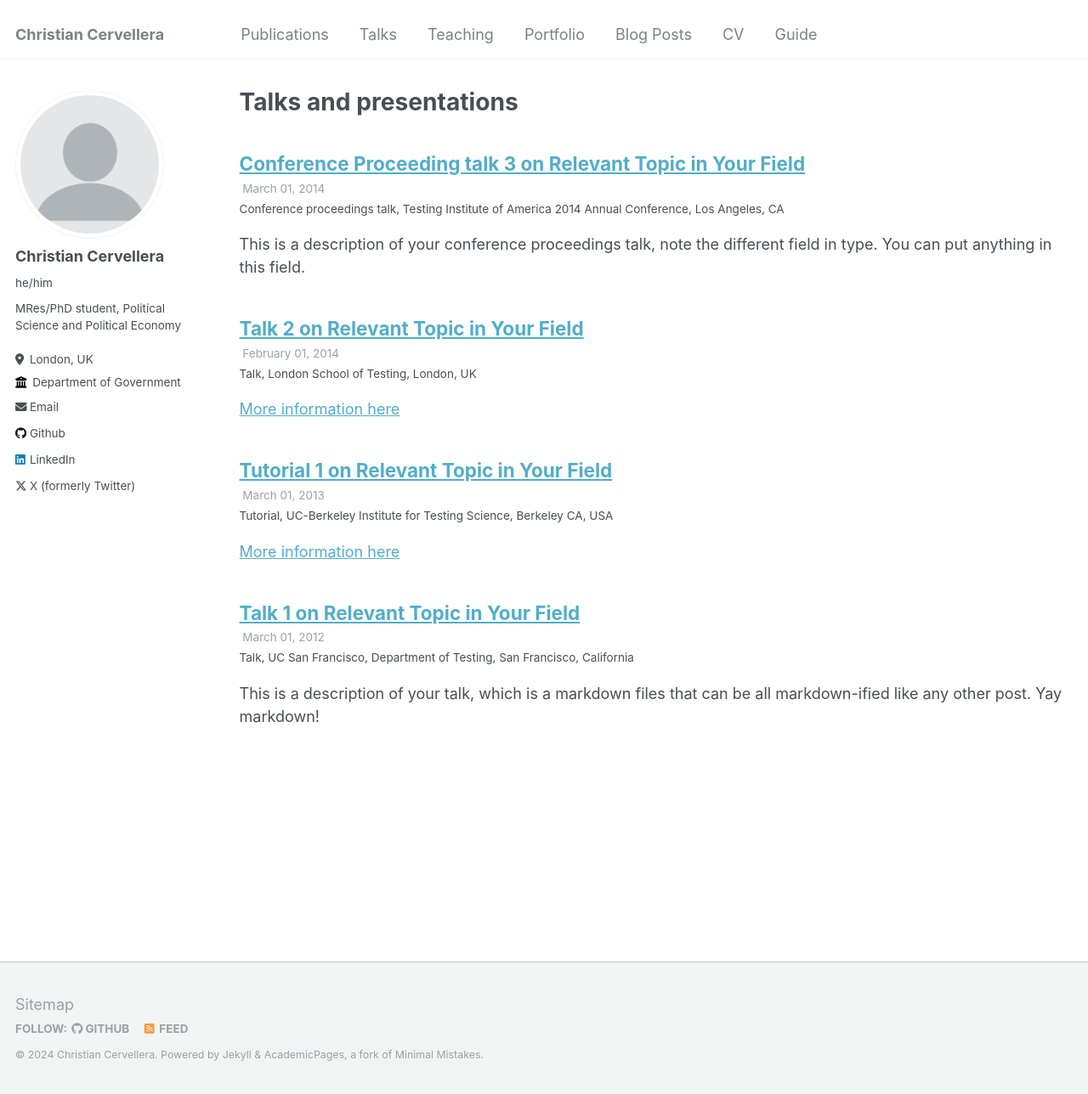
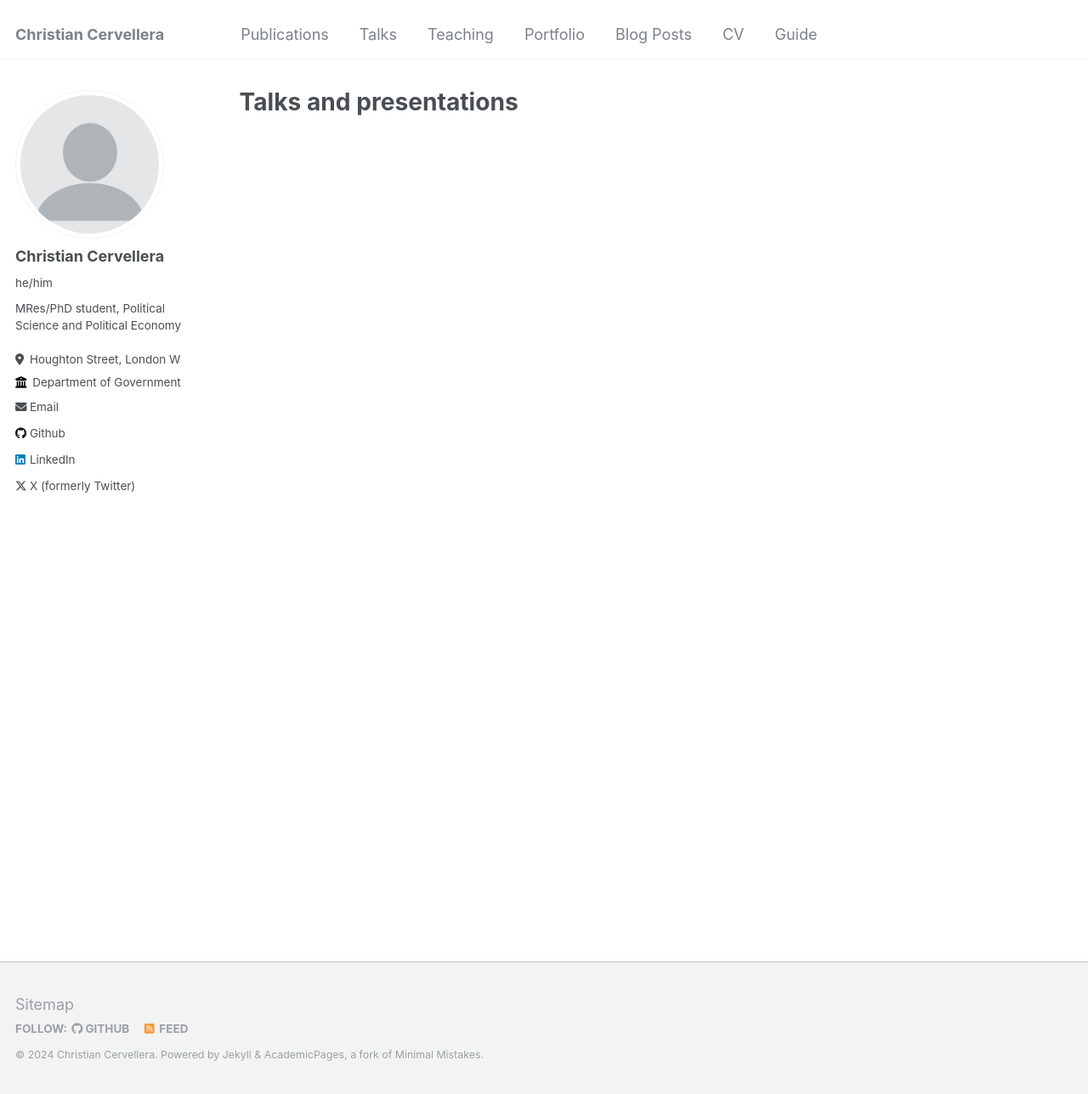
Before and after one commit to ritwika-das/ritwika-das.github.io, a Jekyll site: the page built from _pages/talks.html, in a window 1280 px wide and 1288 px high. Shown: the whole window at 85% size. Built offline with Jekyll 4.4.1, drawn with Linux system fonts in a browser that asks for light colours; part of the change alters nothing that is shown.

Commit message:
Update _config.yml
excluded one section - trial

```diff
--- a/_config.yml
+++ b/_config.yml
@@ -28,8 +28,8 @@ author:
   name             : "Christian Cervellera"
   pronouns         : "he/him" # example: "she/her"
   bio              : "MRes/PhD student, Political Science and Political Economy"
-  location         : "London, UK"
-  employer         : "Department of Government, London School of Economics"
+  location         : "Houghton Street, London WC2A 2AE, UK"
+  employer         : "Department of Government, LSE"
   uri              : # URL
   email            : "ccervellera.cc@gmail.com"
 
@@ -124,7 +124,7 @@ yandex_site_verification :
 
 # Social Sharing
 twitter:
-  username               : &twitter
+  username               :
 facebook:
   username               :
   app_id                 :
@@ -212,9 +212,9 @@ collections:
   portfolio:
     output: true
     permalink: /:collection/:path/
-  talks:
-    output: true
-    permalink: /:collection/:path/
+  #talks:
+  #  output: true
+  #  permalink: /:collection/:path/
 
 
 # Defaults
@@ -262,16 +262,16 @@ defaults:
     values:
       layout: single
       author_profile: true
-      share: true
+      share: false
       comment: true
   # _talks
-  - scope:
-      path: ""
-      type: talks
-    values:
-      layout: talk
-      author_profile: true
-      share: true
+  #- scope:
+  #    path: ""
+  #    type: talks
+  #  values:
+  #    layout: talk
+  #    author_profile: true
+  #    share: true
 
 
 # Sass/SCSS
```
